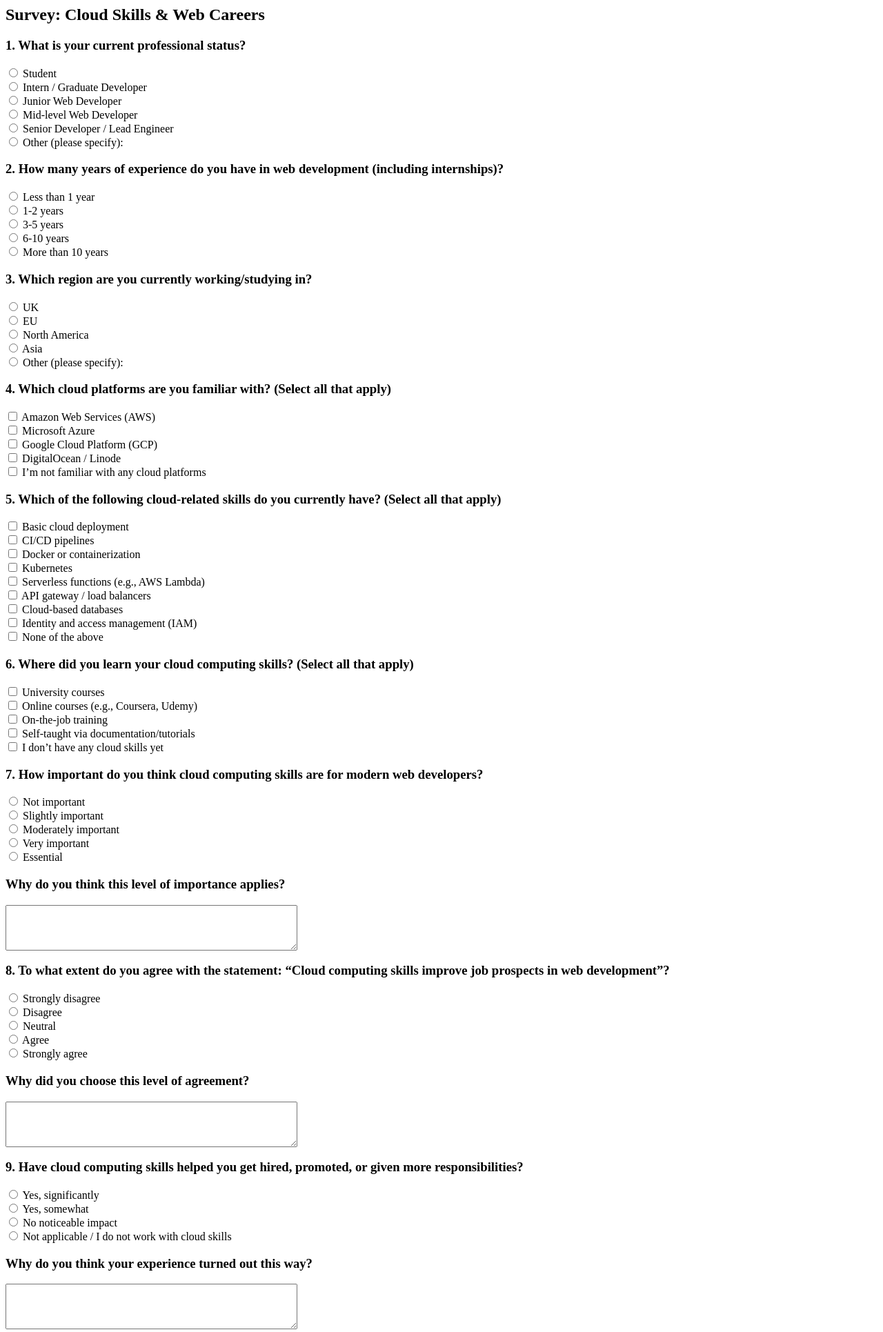
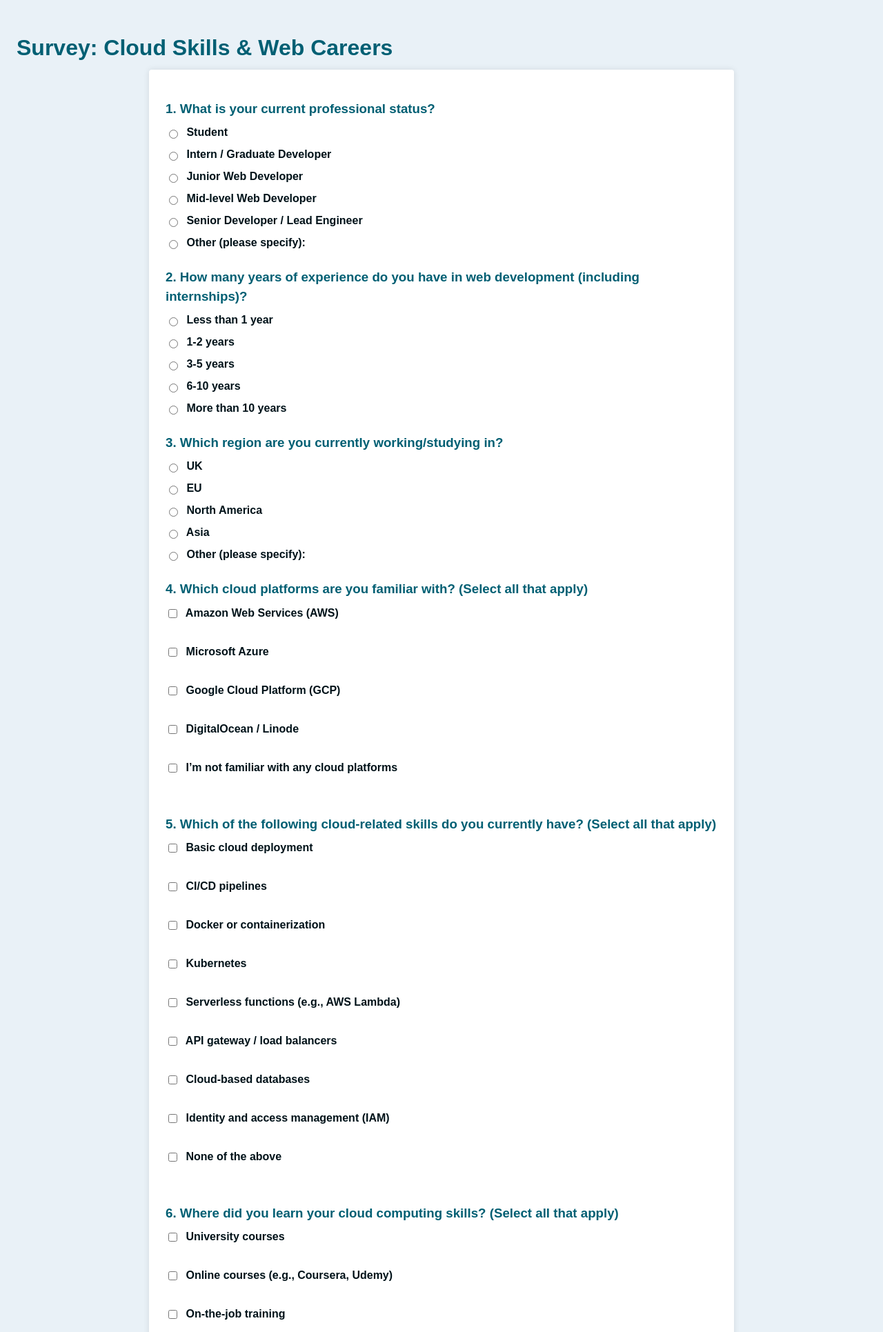
Before and after one commit to kyi-lin-lin-thant/survey-app-2025, a Flask app: page / in a window 1280 px wide. Shown: the top 1931 px of the page at 69% size. Run offline with Flask 3, Linux system fonts and the light colour scheme.

Commit message:
First commit

```diff
--- /dev/null
+++ b/static/css/style.css
@@ -0,0 +1,98 @@
+/* Variables (CSS custom properties) */
+    :root {
+      --font-family: Arial, sans-serif;
+      --color-primary: #005f73;
+      --color-secondary: #0a9396;
+      --color-bg: #e9f1f7;
+      --color-text: #001219;
+      --color-border: #94a1b2;
+      --spacing-small: 8px;
+      --spacing-medium: 16px;
+      --spacing-large: 24px;
+      --input-padding: 8px 12px;
+      --input-border-radius: 4px;
+      --textarea-min-height: 80px;
+    }
+
+    body {
+      font-family: var(--font-family);
+      background-color: var(--color-bg);
+      color: var(--color-text);
+      margin: 0;
+      padding: var(--spacing-large);
+      line-height: 1.5;
+    }
+
+    h1, h3 {
+      color: var(--color-primary);
+      margin-bottom: var(--spacing-small);
+    }
+
+    form {
+      background: white;
+      max-width: 800px;
+      margin: 0 auto;
+      padding: var(--spacing-large);
+      border-radius: var(--input-border-radius);
+      box-shadow: 0 0 10px rgba(0,0,0,0.1);
+    }
+
+    label {
+      display: block;
+      margin-bottom: var(--spacing-small);
+      font-weight: 600;
+    }
+
+    /* Grouping each question block */
+    .question-block {
+      margin-bottom: var(--spacing-large);
+    }
+
+    input[type="text"],
+    textarea {
+      width: 100%;
+      padding: var(--input-padding);
+      border: 1px solid var(--color-border);
+      border-radius: var(--input-border-radius);
+      font-size: 1rem;
+      font-family: inherit;
+      box-sizing: border-box;
+      resize: vertical;
+    }
+
+    textarea {
+      min-height: var(--textarea-min-height);
+    }
+
+    input[type="radio"],
+    input[type="checkbox"] {
+      margin-right: 8px;
+      vertical-align: middle;
+      cursor: pointer;
+    }
+
+    /* Hidden input by default */
+    .hidden-input {
+      display: none;
+      margin-top: var(--spacing-small);
+    }
+
+    /* Show inputs when active */
+    .visible {
+      display: block;
+    }
+
+    button[type="submit"] {
+      background-color: var(--color-secondary);
+      color: white;
+      border: none;
+      padding: 12px 24px;
+      font-size: 1rem;
+      border-radius: var(--input-border-radius);
+      cursor: pointer;
+      transition: background-color 0.3s ease;
+    }
+
+    button[type="submit"]:hover {
+      background-color: var(--color-primary);
+    }
--- a/templates/survey.html
+++ b/templates/survey.html
@@ -1,162 +1,183 @@
-<h2>Survey: Cloud Skills & Web Careers</h2>
+<!DOCTYPE html>
+<html lang="en">
+<head>
+  <meta charset="UTF-8" />
+  <meta name="viewport" content="width=device-width, initial-scale=1" />
+  <title>Cloud Skills Survey Form</title>
 
-<form method="POST" action="/submit">
+  <!-- Link CSS -->
+  <link rel="stylesheet" href="{{ url_for('static', filename='css/style.css') }}">
+
+  <!-- Link JS -->
+  <script src="{{ url_for('static', filename='js/script.js') }}"></script>
+</head>
+<body>
+
+    <h1>Survey: Cloud Skills & Web Careers</h1>
+
+    <form id="surveyForm" method="POST" action="/submit">
 
         <!-- SECTION 1: Demographics & Background -->
+         <div class="question-block">
             <h3>1. What is your current professional status?</h3>
-    <input type="radio" name="status" value="Student" required> Student <br>
-    <input type="radio" name="status" value="Intern/Graduate"> Intern / Graduate Developer <br>
-    <input type="radio" name="status" value="Junior Dev"> Junior Web Developer <br>
-    <input type="radio" name="status" value="Mid Dev"> Mid-level Web Developer <br>
-    <input type="radio" name="status" value="Senior Dev"> Senior Developer / Lead Engineer <br>
-    <input type="radio" name="status" value="Other" id="statusOtherRadio"> Other (please specify): <br>
-    <input type="text" name="status_other" id="statusOtherInput" style="display:none; margin-top:5px;">
 
+            <label><input type="radio" name="status" value="Student" required> Student</label>
+            <label><input type="radio" name="status" value="Intern/Graduate"> Intern / Graduate Developer</label>
+            <label><input type="radio" name="status" value="Junior Dev"> Junior Web Developer</label>
+            <label><input type="radio" name="status" value="Mid Dev"> Mid-level Web Developer</label>
+            <label><input type="radio" name="status" value="Senior Dev"> Senior Developer / Lead Engineer</label>
+            <label>
+                <input type="radio" name="status" value="Other" id="statusOtherRadio"> Other (please specify):
+            </label>
+            <input type="text" name="status_other" id="statusOtherInput" class="hidden-input" placeholder="Please specify" />
+        </div>
+
+        <div class="question-block">
             <h3>2. How many years of experience do you have in web development (including internships)?</h3>
-    <input type="radio" name="experience" value="Less than 1" required> Less than 1 year <br>
-    <input type="radio" name="experience" value="1-2"> 1-2 years <br>
-    <input type="radio" name="experience" value="3-5"> 3-5 years <br>
-    <input type="radio" name="experience" value="6-10"> 6-10 years <br>
-    <input type="radio" name="experience" value="More than 10"> More than 10 years <br>
+            <label><input type="radio" name="experience" value="Less than 1" required> Less than 1 year</label>
+            <label><input type="radio" name="experience" value="1-2"> 1-2 years</label>
+            <label><input type="radio" name="experience" value="3-5"> 3-5 years</label>
+            <label><input type="radio" name="experience" value="6-10"> 6-10 years</label>
+            <label><input type="radio" name="experience" value="More than 10"> More than 10 years</label>
+        </div>
 
+        <div class="question-block">
             <h3>3. Which region are you currently working/studying in?</h3>
-    <input type="radio" name="country" value="UK" required> UK <br>
-    <input type="radio" name="country" value="EU"> EU <br>
-    <input type="radio" name="country" value="North America"> North America <br>
-    <input type="radio" name="country" value="Asia"> Asia <br>
-    <input type="radio" name="country" value="Other" id="countryOtherRadio"> Other (please specify): <br>
-    <input type="text" name="country_other" id="countryOtherInput" style="display:none; margin-top:5px;">
+            <label><input type="radio" name="country" value="UK" required> UK</label>
+            <label><input type="radio" name="country" value="EU"> EU</label>
+            <label><input type="radio" name="country" value="North America"> North America</label>
+            <label><input type="radio" name="country" value="Asia"> Asia</label>
+            <label><input type="radio" name="country" value="Other" id="countryOtherRadio"> Other (please specify):</label>
+            <input type="text" name="country_other" id="countryOtherInput" class="hidden-input" placeholder="Please specify" />
+        </div>
+
 
         <!-- SECTION 2: Cloud Skills & Usage -->
+        <div class="question-block">
             <h3>4. Which cloud platforms are you familiar with? (Select all that apply)</h3>
-    <input type="checkbox" name="cloud_platforms[]" value="AWS"> Amazon Web Services (AWS) <br>
-    <input type="checkbox" name="cloud_platforms[]" value="Azure"> Microsoft Azure <br>
-    <input type="checkbox" name="cloud_platforms[]" value="GCP"> Google Cloud Platform (GCP) <br>
-    <input type="checkbox" name="cloud_platforms[]" value="DigitalOcean"> DigitalOcean / Linode <br>
-    <input type="checkbox" name="cloud_platforms[]" value="None"> I’m not familiar with any cloud platforms <br>
+            <label><input type="checkbox" name="cloud_platforms[]" value="AWS"> Amazon Web Services (AWS)</label><br>
+            <label><input type="checkbox" name="cloud_platforms[]" value="Azure"> Microsoft Azure</label><br>
+            <label><input type="checkbox" name="cloud_platforms[]" value="GCP"> Google Cloud Platform (GCP)</label><br>
+            <label><input type="checkbox" name="cloud_platforms[]" value="DigitalOcean"> DigitalOcean / Linode</label><br>
+            <label><input type="checkbox" name="cloud_platforms[]" value="None"> I’m not familiar with any cloud platforms</label><br>
+        </div>
 
+        <div class="question-block">
             <h3>5. Which of the following cloud-related skills do you currently have? (Select all that apply)</h3>
-    <input type="checkbox" name="cloud_skills[]" value="Basic Deployment"> Basic cloud deployment <br>
-    <input type="checkbox" name="cloud_skills[]" value="CI/CD"> CI/CD pipelines <br>
-    <input type="checkbox" name="cloud_skills[]" value="Docker"> Docker or containerization <br>
-    <input type="checkbox" name="cloud_skills[]" value="Kubernetes"> Kubernetes <br>
-    <input type="checkbox" name="cloud_skills[]" value="Serverless"> Serverless functions (e.g., AWS Lambda) <br>
-    <input type="checkbox" name="cloud_skills[]" value="API Gateway"> API gateway / load balancers <br>
-    <input type="checkbox" name="cloud_skills[]" value="Cloud Databases"> Cloud-based databases <br>
-    <input type="checkbox" name="cloud_skills[]" value="IAM"> Identity and access management (IAM) <br>
-    <input type="checkbox" name="cloud_skills[]" value="None"> None of the above <br>
+            <label><input type="checkbox" name="cloud_skills[]" value="Basic Deployment"> Basic cloud deployment</label><br>
+            <label><input type="checkbox" name="cloud_skills[]" value="CI/CD"> CI/CD pipelines</label><br>
+            <label><input type="checkbox" name="cloud_skills[]" value="Docker"> Docker or containerization</label><br>
+            <label><input type="checkbox" name="cloud_skills[]" value="Kubernetes"> Kubernetes</label><br>
+            <label><input type="checkbox" name="cloud_skills[]" value="Serverless"> Serverless functions (e.g., AWS Lambda)</label><br>
+            <label><input type="checkbox" name="cloud_skills[]" value="API Gateway"> API gateway / load balancers</label><br>
+            <label><input type="checkbox" name="cloud_skills[]" value="Cloud Databases"> Cloud-based databases</label><br>
+            <label><input type="checkbox" name="cloud_skills[]" value="IAM"> Identity and access management (IAM)</label><br>
+            <label><input type="checkbox" name="cloud_skills[]" value="None"> None of the above</label><br>
+        </div>
 
+        <div class="question-block">
             <h3>6. Where did you learn your cloud computing skills? (Select all that apply)</h3>
-    <input type="checkbox" name="cloud_learning[]" value="University"> University courses <br>
-    <input type="checkbox" name="cloud_learning[]" value="Online Courses"> Online courses (e.g., Coursera, Udemy) <br>
-    <input type="checkbox" name="cloud_learning[]" value="On-the-job"> On-the-job training <br>
-    <input type="checkbox" name="cloud_learning[]" value="Self-taught"> Self-taught via documentation/tutorials <br>
-    <input type="checkbox" name="cloud_learning[]" value="None"> I don’t have any cloud skills yet <br>
+            <label><input type="checkbox" name="cloud_learning[]" value="University"> University courses</label><br>
+            <label><input type="checkbox" name="cloud_learning[]" value="Online Courses"> Online courses (e.g., Coursera, Udemy)</label><br>
+            <label><input type="checkbox" name="cloud_learning[]" value="On-the-job"> On-the-job training</label><br>
+            <label><input type="checkbox" name="cloud_learning[]" value="Self-taught"> Self-taught via documentation/tutorials</label><br>
+            <label><input type="checkbox" name="cloud_learning[]" value="None"> I don’t have any cloud skills yet</label><br>
+        </div>
+
 
         <!-- SECTION 3: Industry Trends & Career Impact -->
+        <div class="question-block">
             <h3>7. How important do you think cloud computing skills are for modern web developers?</h3>
-    <input type="radio" name="cloud_importance" value="Not important" required> Not important <br>
-    <input type="radio" name="cloud_importance" value="Slightly important"> Slightly important <br>
-    <input type="radio" name="cloud_importance" value="Moderately important"> Moderately important <br>
-    <input type="radio" name="cloud_importance" value="Very important"> Very important <br>
-    <input type="radio" name="cloud_importance" value="Essential"> Essential <br>
+            <label><input type="radio" name="cloud_importance" value="Not important" required> Not important</label><br>
+            <label><input type="radio" name="cloud_importance" value="Slightly important"> Slightly important</label><br>
+            <label><input type="radio" name="cloud_importance" value="Moderately important"> Moderately important</label><br>
+            <label><input type="radio" name="cloud_importance" value="Very important"> Very important</label><br>
+            <label><input type="radio" name="cloud_importance" value="Essential"> Essential</label><br>
+            <h4>Why do you think this level of importance applies?</h4>
+            <textarea name="importance_reason" rows="4" cols="50"></textarea><br>
+        </div>
 
-    <h3>Why do you think this level of importance applies?</h3>
-    <textarea name="importance_reason" rows="4" cols="50"></textarea><br>
+        <div class="question-block">
+            <h3>8. To what extent do you agree with the statement: “Cloud computing skills improve job prospects in web development”?</h3>
+            <label><input type="radio" name="job_prospect_agreement" value="Strongly disagree" required> Strongly disagree</label><br>
+            <label><input type="radio" name="job_prospect_agreement" value="Disagree"> Disagree</label><br>
+            <label><input type="radio" name="job_prospect_agreement" value="Neutral"> Neutral</label><br>
+            <label><input type="radio" name="job_prospect_agreement" value="Agree"> Agree</label><br>
+            <label><input type="radio" name="job_prospect_agreement" value="Strongly agree"> Strongly agree</label><br>
+            <h4>Why did you choose this level of agreement?</h4>
+            <textarea name="job_prospect_reason" rows="4" cols="50"></textarea><br>
+        </div>
+
+        <div class="question-block">
+            <h3>9. Have cloud computing skills helped you get hired, promoted, or given more responsibilities?</h3>
+            <label><input type="radio" name="cloud_career_impact" value="Yes, significantly" required> Yes, significantly</label><br>
+            <label><input type="radio" name="cloud_career_impact" value="Yes, somewhat"> Yes, somewhat</label><br>
+            <label><input type="radio" name="cloud_career_impact" value="No noticeable impact"> No noticeable impact</label><br>
+            <label><input type="radio" name="cloud_career_impact" value="Not applicable"> Not applicable / I do not work with cloud skills</label><br>
+            <h4>Why do you think your experience turned out this way?</h4>
+            <textarea name="cloud_career_reason" rows="4" cols="50"></textarea><br>
+        </div>
+
+        <div class="question-block">
+            <h3>10. In your current (or most recent) role, how often do you use cloud technologies in your workflow?</h3>
+            <label><input type="radio" name="cloud_usage_frequency" value="Daily" required> Daily</label><br>
+            <label><input type="radio" name="cloud_usage_frequency" value="Weekly"> Weekly</label><br>
+            <label><input type="radio" name="cloud_usage_frequency" value="Occasionally"> Occasionally</label><br>
+            <label><input type="radio" name="cloud_usage_frequency" value="Rarely"> Rarely</label><br>
+            <label><input type="radio" name="cloud_usage_frequency" value="Never"> Never</label><br>
+            <h4>Why do you use them with this frequency?</h4>
+            <textarea name="cloud_usage_reason" rows="4" cols="50"></textarea><br>
+        </div>
+
+        <div class="question-block">
+            <h3>11. Do you think cloud skills will become mandatory for web developers in the next 5 years?</h3>
+            <label><input type="radio" name="cloud_mandatory" value="Definitely not" required> Definitely not</label><br>
+            <label><input type="radio" name="cloud_mandatory" value="Unlikely"> Unlikely</label><br>
+            <label><input type="radio" name="cloud_mandatory" value="Neutral"> Neutral</label><br>
+            <label><input type="radio" name="cloud_mandatory" value="Likely"> Likely</label><br>
+            <label><input type="radio" name="cloud_mandatory" value="Definitely"> Definitely</label><br>
+            <h4>Why do you think this is the case?</h4>
+            <textarea name="cloud_mandatory_reason" rows="4" cols="50"></textarea><br>
+        </div>
 
 
-    <h3>8. To what extent do you agree with the statement: “Cloud computing skills improve job prospects in web development”?</h3>
-    <input type="radio" name="job_prospect_agreement" value="Strongly disagree" required> Strongly disagree <br>
-    <input type="radio" name="job_prospect_agreement" value="Disagree"> Disagree <br>
-    <input type="radio" name="job_prospect_agreement" value="Neutral"> Neutral <br>
-    <input type="radio" name="job_prospect_agreement" value="Agree"> Agree <br>
-    <input type="radio" name="job_prospect_agreement" value="Strongly agree"> Strongly agree <br>
+        <!-- SECTION 4: Skill Gaps & Education -->
+        <div class="question-block">
+            <h3>12. Do you feel that universities are adequately teaching cloud computing skills to prepare web developers for industry roles?</h3>
+            <label><input type="radio" name="edu_adequacy" value="Strongly disagree" required> Strongly disagree</label><br>
+            <label><input type="radio" name="edu_adequacy" value="Disagree"> Disagree</label><br>
+            <label><input type="radio" name="edu_adequacy" value="Neutral"> Neutral</label><br>
+            <label><input type="radio" name="edu_adequacy" value="Agree"> Agree</label><br>
+            <label><input type="radio" name="edu_adequacy" value="Strongly agree"> Strongly agree</label><br>
+            <h4>Why do you feel this way?</h4>
+            <textarea name="edu_adequacy_reason" rows="4" cols="50"></textarea><br>
+        </div>
 
-    <h3>Why did you choose this level of agreement?</h3>
-    <textarea name="job_prospect_reason" rows="4" cols="50"></textarea><br>
+        <div class="question-block">
+            <h3>13. Which of the following would help bridge the gap between education and industry needs in cloud computing? (Select all that apply)</h3>
+            <label><input type="checkbox" name="edu_improvements[]" value="More practical projects using cloud platforms"> More practical projects using cloud platforms</label><br>
+            <label><input type="checkbox" name="edu_improvements[]" value="Partnerships between universities and tech companies"> Partnerships between universities and tech companies</label><br>
+            <label><input type="checkbox" name="edu_improvements[]" value="Access to free cloud credits"> Access to free cloud credits</label><br>
+            <label><input type="checkbox" name="edu_improvements[]" value="Certification preparation (e.g., AWS Certified Developer)"> Certification preparation (e.g., AWS Certified Developer)</label><br>
+            <label><input type="checkbox" name="edu_improvements[]" value="Guest lectures or workshops from industry professionals"> Guest lectures or workshops from industry professionals</label><br>
+            <label><input type="checkbox" name="edu_improvements[]" value="I believe current education is sufficient"> I believe current education is sufficient</label><br>
+            <h4>Why do you think these options would be effective (or not needed)?</h4>
+            <textarea name="edu_improvements_reason" rows="4" cols="50"></textarea><br>
+        </div>
 
 
-    <h3>9. Have cloud computing skills helped you get hired, promoted, or given more responsibilities?</h3>
-    <input type="radio" name="cloud_career_impact" value="Yes, significantly" required> Yes, significantly <br>
-    <input type="radio" name="cloud_career_impact" value="Yes, somewhat"> Yes, somewhat <br>
-    <input type="radio" name="cloud_career_impact" value="No noticeable impact"> No noticeable impact <br>
-    <input type="radio" name="cloud_career_impact" value="Not applicable"> Not applicable / I do not work with cloud skills <br>
-
-    <h3>Why do you think your experience turned out this way?</h3>
-    <textarea name="cloud_career_reason" rows="4" cols="50"></textarea><br>
-
-
-    <h3>10. In your current (or most recent) role, how often do you use cloud technologies in your workflow?</h3>
-    <input type="radio" name="cloud_usage_frequency" value="Daily" required> Daily <br>
-    <input type="radio" name="cloud_usage_frequency" value="Weekly"> Weekly <br>
-    <input type="radio" name="cloud_usage_frequency" value="Occasionally"> Occasionally <br>
-    <input type="radio" name="cloud_usage_frequency" value="Rarely"> Rarely <br>
-    <input type="radio" name="cloud_usage_frequency" value="Never"> Never <br>
-
-    <h3>Why do you use them with this frequency?</h3>
-    <textarea name="cloud_usage_reason" rows="4" cols="50"></textarea><br>
-
-
-    <h3>11. Do you think cloud skills will become mandatory for web developers in the next 5 years?</h3>
-    <input type="radio" name="cloud_mandatory" value="Definitely not" required> Definitely not <br>
-    <input type="radio" name="cloud_mandatory" value="Unlikely"> Unlikely <br>
-    <input type="radio" name="cloud_mandatory" value="Neutral"> Neutral <br>
-    <input type="radio" name="cloud_mandatory" value="Likely"> Likely <br>
-    <input type="radio" name="cloud_mandatory" value="Definitely"> Definitely <br>
-
-    <h3>Why do you think this is the case?</h3>
-    <textarea name="cloud_mandatory_reason" rows="4" cols="50"></textarea><br>
-
-    <!-- SECTION 4: Skill Gaps & Education -->
-    <h3>12. Do you feel that universities are adequately teaching cloud computing skills to prepare web developers for industry roles?</h3>
-    <input type="radio" name="edu_adequacy" value="Strongly disagree" required> Strongly disagree <br>
-    <input type="radio" name="edu_adequacy" value="Disagree"> Disagree <br>
-    <input type="radio" name="edu_adequacy" value="Neutral"> Neutral <br>
-    <input type="radio" name="edu_adequacy" value="Agree"> Agree <br>
-    <input type="radio" name="edu_adequacy" value="Strongly agree"> Strongly agree <br>
-
-    <h3>Why do you feel this way?</h3>
-    <textarea name="edu_adequacy_reason" rows="4" cols="50"></textarea><br>
-
-    <h3>13. Which of the following would help bridge the gap between education and industry needs in cloud computing? (Select all that apply)</h3>
-    <input type="checkbox" name="edu_improvements[]" value="More practical projects using cloud platforms"> More practical projects using cloud platforms <br>
-    <input type="checkbox" name="edu_improvements[]" value="Partnerships between universities and tech companies"> Partnerships between universities and tech companies <br>
-    <input type="checkbox" name="edu_improvements[]" value="Access to free cloud credits"> Access to free cloud credits <br>
-    <input type="checkbox" name="edu_improvements[]" value="Certification preparation (e.g., AWS Certified Developer)"> Certification preparation (e.g., AWS Certified Developer) <br>
-    <input type="checkbox" name="edu_improvements[]" value="Guest lectures or workshops from industry professionals"> Guest lectures or workshops from industry professionals <br>
-    <input type="checkbox" name="edu_improvements[]" value="I believe current education is sufficient"> I believe current education is sufficient <br>
-
-    <h3>Why do you think these options would be effective (or not needed)?</h3>
-    <textarea name="edu_improvements_reason" rows="4" cols="50"></textarea><br>
-
         <!-- SECTION 5: Open Feedback (Optional) -->
+        <div class="question-block">
             <h3>14. In your opinion, what are the most valuable cloud skills for web developers today?</h3>
             <textarea name="valuable_cloud_skills" rows="4" cols="50" placeholder="Your answer here..."></textarea><br>
+        </div>
 
+        <div class="question-block">
             <h3>15. Do you have any suggestions on how universities can better prepare students for cloud-integrated web development careers?</h3>
             <textarea name="university_suggestions" rows="4" cols="50" placeholder="Your answer here..."></textarea><br>
+        </div>
 
-  <button type="submit">Submit</button>
+        <button type="submit">Submit Survey</button>
     </form>
-
-<!-- JS for "Other" options -->
-<script>
-function toggleOther(radioName, otherRadioId, otherInputId) {
-    document.querySelectorAll(`input[name="${radioName}"]`).forEach(function(radio) {
-        radio.addEventListener('change', function() {
-            const otherText = document.getElementById(otherInputId);
-            if (document.getElementById(otherRadioId).checked) {
-                otherText.style.display = 'inline-block';
-                otherText.required = true;
-            } else {
-                otherText.style.display = 'none';
-                otherText.required = false;
-                otherText.value = '';
-            }
-        });
-    });
-}
-
-toggleOther("status", "statusOtherRadio", "statusOtherInput");
-toggleOther("country", "countryOtherRadio", "countryOtherInput");
-</script>
+</body>
+</html>
```
Also changed, not shown: static/js/script.js (added, +42 -0 lines). Lines whose indentation alone changed are shown as unchanged.
